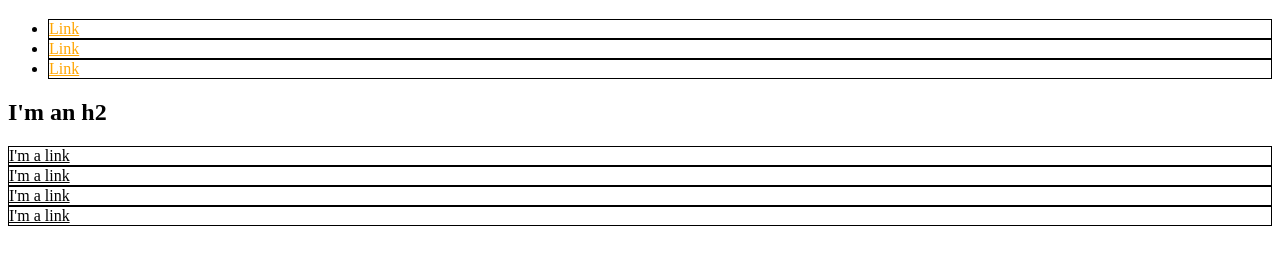
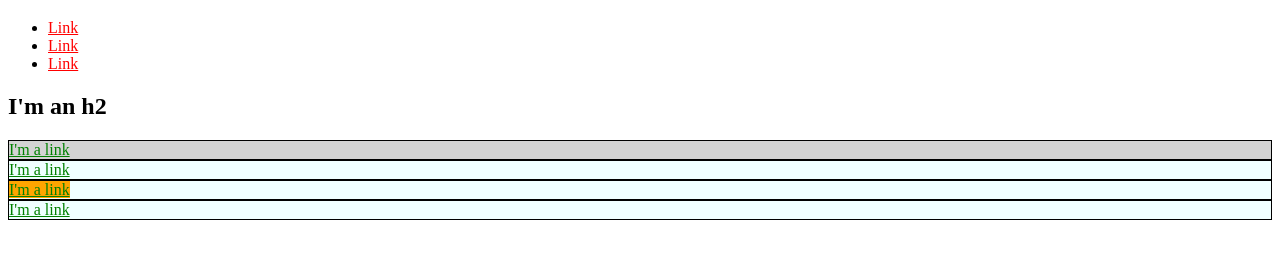
Before and after one commit to anderschenders/sample_css, a plain HTML site: page index.html in a window 1280 px wide. Shown: the part 61-326 px from the top of the page. Drawn offline with Linux system fonts and the light colour scheme.

Commit message:
Add id and class selectors

```diff
--- a/index.html
+++ b/index.html
@@ -7,17 +7,20 @@
       a {
         color: red;
       }
-      div {
+      #exercise-one {
+        background-color: orange;
+      }
+      #exec-bio {
+        background-color: lightgrey;
+      }
+      .bio-box {
         border: 1px solid black;
       }
-      div a {
-        color: unset;
+      .bio-box a {
+        color: green;
       }
-      li {
-        border: 1px solid black;
-      }
-      li a {
-        color: orange;
+      .exercise-two {
+        background-color: azure;
       }
     </style>
   </head>
@@ -35,16 +38,16 @@
       </li>
     </ul>
     <h2>I'm an h2</h2>
-    <div>
+    <div id="exec-bio" class="bio-box exercise-two">
       <a href="http://example.com/">I'm a link</a>
     </div>
-    <div>
+    <div class="bio-box exercise-two">
       <a href="http://example.com/">I'm a link</a>
     </div>
-    <div>
-      <a href="http://example.com/">I'm a link</a>
+    <div class="bio-box exercise-two">
+      <a id="exercise-one" href="http://example.com/">I'm a link</a>
     </div>
-    <div>
+    <div class="bio-box exercise-two">
       <a href="http://example.com/">I'm a link</a>
     </div>
   </body>
```
